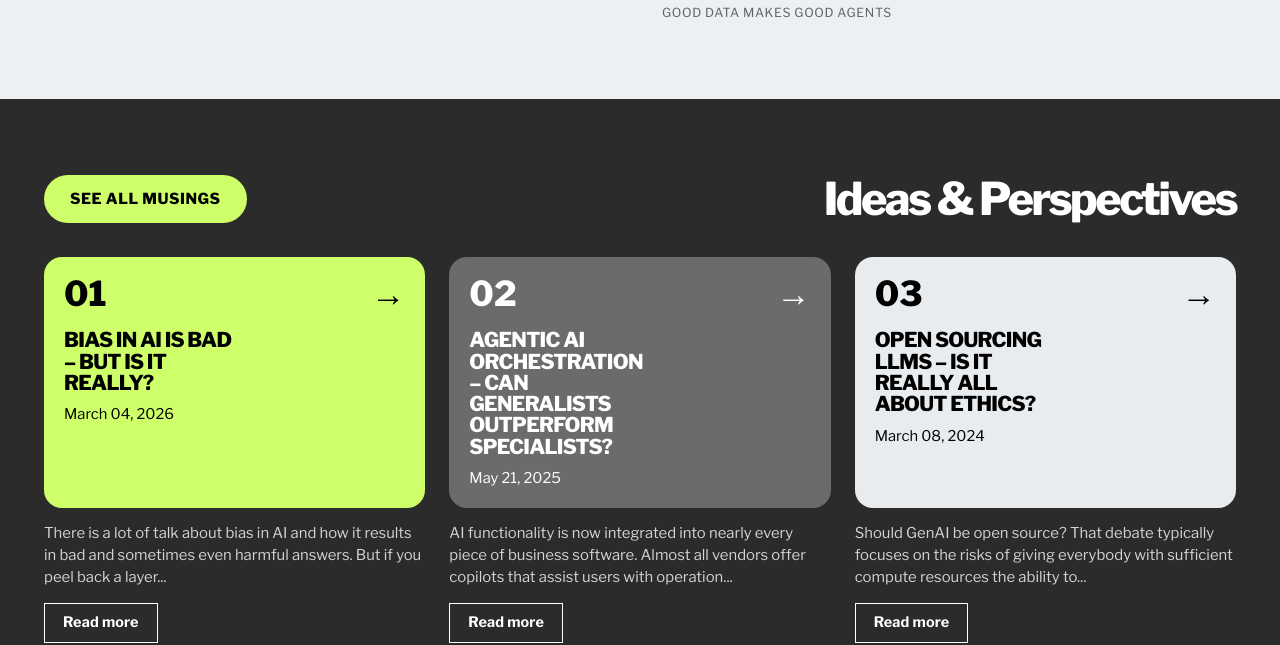
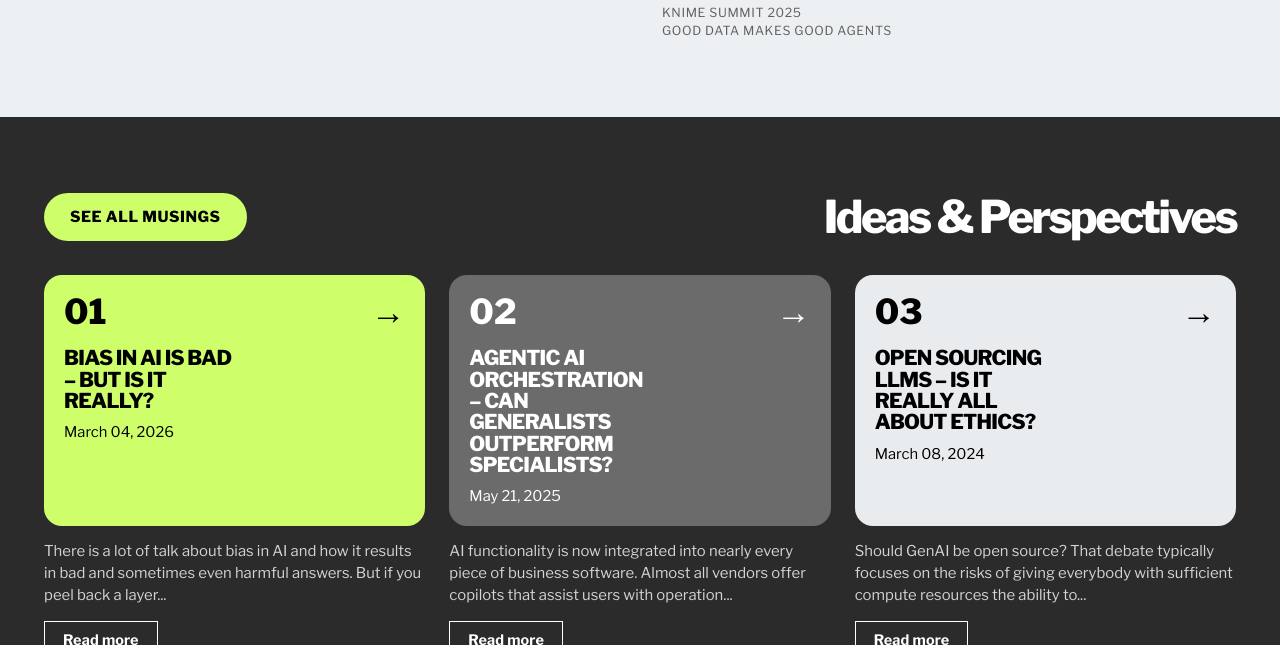
Before and after one commit to lacahelpme/mb, a Jekyll site: the page built from index.html, in a window 1280 px wide and 900 px high, scrolled down 3223 px, cut to the strip 255-900 px from the top of the window. Built offline with Jekyll 4.4.1, drawn with Linux system fonts in a browser that asks for light colours.

Commit message:
Update index.html

```diff
--- a/index.html
+++ b/index.html
@@ -155,7 +155,12 @@ Until 2025, CEO of the co-founded data analytics platform KNIME, which has grown
         {% elsif latest_video.thumbnail %}
           <img src="{{ latest_video.thumbnail | relative_url }}" alt="{{ latest_video.alt | default: latest_video.title }}">
         {% endif %}
-        <p class="video-teaser-caption">{{ latest_video.title }}</p>
+        <p class="video-teaser-caption">
+     {% if latest_video.event_name and latest_video.event_name != "" %}
+    <span class="video-teaser-event">{{ latest_video.event_name }}</span><br>
+  {% endif %}
+  <span class="video-teaser-talk-title">{{ latest_video.title }}</span>
+</p>
       {% endif %}
     </div>
   </div>
```
